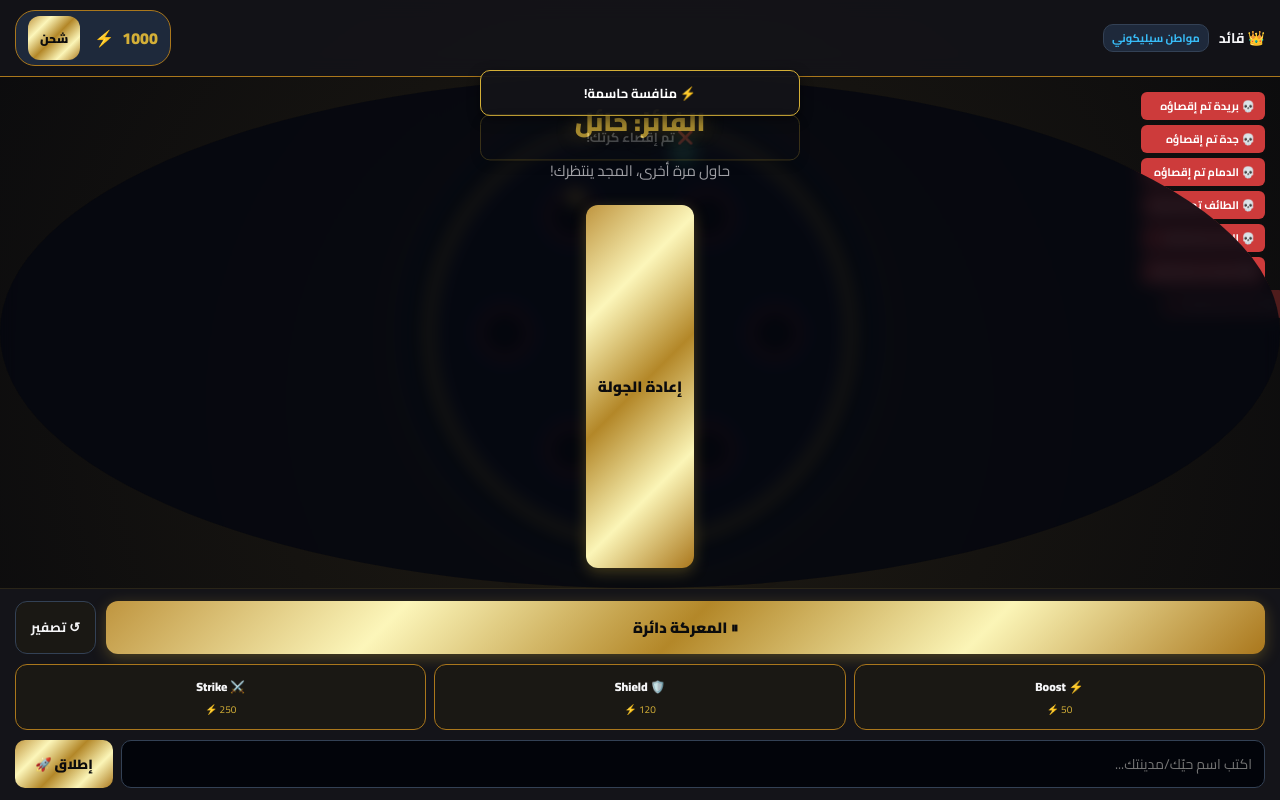
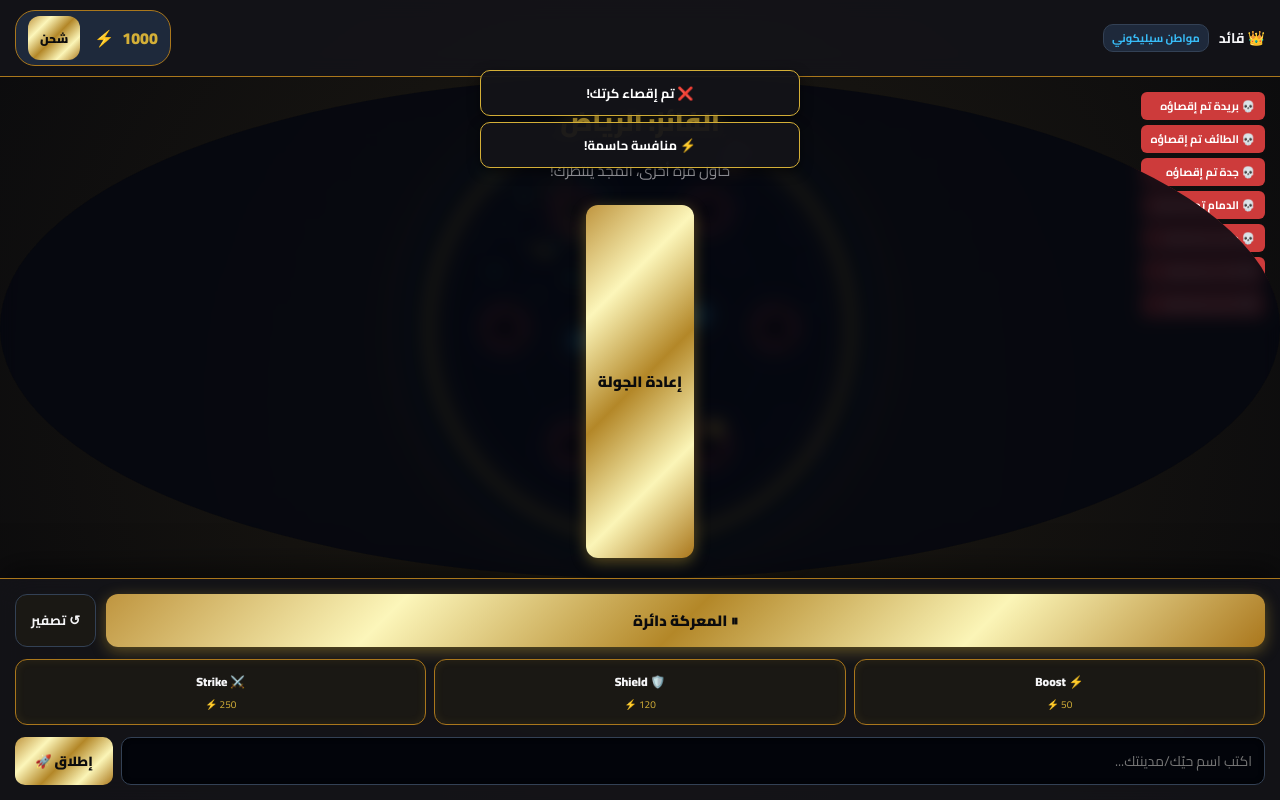
Before and after one commit to mkhld0336-cmyk/dallah-app, a website: page index.html in a window 1280 px wide. Both pictures are taken after a click on the button "▶ ابدأ المعركة". Drawn offline with Linux system fonts and the light colour scheme.

Commit message:
Update index.html

```diff
--- a/index.html
+++ b/index.html
@@ -4,10 +4,10 @@
 <meta charset="UTF-8">
 <meta name="viewport" content="width=device-width, initial-scale=1.0, maximum-scale=1.0, user-scalable=no, viewport-fit=cover">
 <meta name="theme-color" content="#0b0b0d">
-<title>ديربي أرينا الملكي | Royal Derby</title>
+<title>ديربي أرينا الملكي | Royal Derby V6</title>
 <link rel="preconnect" href="https://fonts.googleapis.com">
 <link rel="preconnect" href="https://fonts.gstatic.com" crossorigin>
-<link href="https://fonts.googleapis.com/css2?family=Cairo:wght@400;700;900&family=Cinzel:wght@700;900&display=swap" rel="stylesheet">
+<link href="https://fonts.googleapis.com/css2?family=Cairo:wght@400;700;900&display=swap" rel="stylesheet">
 <!-- Firebase SDK -->
 <script src="https://www.gstatic.com/firebasejs/9.23.0/firebase-app-compat.js"></script>
 <script src="https://www.gstatic.com/firebasejs/9.23.0/firebase-database-compat.js"></script>
@@ -35,7 +35,22 @@
 @keyframes pulseDemo{0%,100%{box-shadow:0 0 10px rgba(212,175,55,.5)}50%{box-shadow:0 0 25px rgba(212,175,55,.9)}}
 
 .arena-container{flex:1;position:relative;display:flex;justify-content:center;align-items:center;padding:10px;overflow:hidden}
-canvas{background:#000;border-radius:50%;box-shadow:0 0 50px rgba(212,175,55,.15),inset 0 0 40px rgba(56,189,248,.25);max-width:100%;max-height:100%;aspect-ratio:1}
+canvas{background:#000;border-radius:50%;box-shadow:0 0 60px rgba(212,175,55,.2),inset 0 0 50px rgba(56,189,248,.3);max-width:100%;max-height:100%;aspect-ratio:1; position:relative; z-index:5;}
+
+/* شبكة الخلفية */
+.arena-grid {
+  position: absolute;
+  width: 90%;
+  height: 90%;
+  border-radius: 50%;
+  background-image:
+    linear-gradient(rgba(56, 189, 248, 0.05) 1px, transparent 1px),
+    linear-gradient(90deg, rgba(56, 189, 248, 0.05) 1px, transparent 1px);
+  background-size: 30px 30px;
+  z-index: 1;
+  pointer-events: none;
+}
+
 .kill-feed{position:absolute;top:15px;right:15px;display:flex;flex-direction:column;gap:5px;pointer-events:none;z-index:10;max-width:200px}
 .kill-item{background:rgba(239,68,68,.85);color:white;padding:4px 10px;border-radius:6px;font-size:11px;font-weight:700;animation:slideIn .3s}
 @keyframes slideIn{from{transform:translateX(30px);opacity:0}to{transform:translateX(0);opacity:1}}
@@ -56,27 +71,28 @@
 .overlay-title{font-size:26px;font-weight:900;color:var(--gold);margin-bottom:10px;text-shadow:0 0 20px rgba(212,175,55,.4)}
 .overlay-sub{font-size:15px;color:var(--muted);margin-bottom:20px}
 
-.controls{padding:12px 15px;background:var(--bg-panel);border-top:1px solid #2a2518;display:flex;flex-direction:column;gap:10px;z-index:20}
+/* تحسين الشريط السفلي */
+.controls{padding:15px;background:rgba(20,20,25,0.85);backdrop-filter:blur(15px);border-top:1px solid var(--gold-dim);display:flex;flex-direction:column;gap:12px;z-index:20;box-shadow:0 -10px 30px rgba(0,0,0,0.5);}
 .main-btns{display:flex;gap:10px}
-.btn-main{flex:1;padding:12px;border-radius:12px;font-weight:900;font-size:15px;background:var(--gold-gradient);color:#0b0b0d;box-shadow:0 4px 15px rgba(212,175,55,.3);border:none}
+.btn-main{flex:1;padding:12px;border-radius:12px;font-weight:900;font-size:15px;background:var(--gold-gradient);color:#0b0b0d;box-shadow:0 4px 15px rgba(212,175,55,.4);border:none}
 .btn-sec{padding:12px 15px;border-radius:12px;font-weight:700;background:var(--bg-card);color:var(--text);border:1px solid #334155;font-family:inherit}
 
 .tactical{display:grid;grid-template-columns:repeat(3,1fr);gap:8px}
-.tac-btn{background:var(--bg-card);border:1px solid var(--gold-dim);padding:10px 6px;border-radius:12px;display:flex;flex-direction:column;align-items:center;justify-content:center;color:var(--text);font-family:inherit}
+.tac-btn{background:var(--bg-card);border:1px solid var(--gold-dim);padding:10px 6px;border-radius:12px;display:flex;flex-direction:column;align-items:center;justify-content:center;color:var(--text);font-family:inherit;box-shadow:inset 0 0 10px rgba(212,175,55,0.1);}
 .tac-btn span{font-size:12px;font-weight:900}
 .tac-btn small{color:var(--gold);font-size:10px;margin-top:2px}
 .tac-btn:disabled{opacity:.5;cursor:not-allowed}
 
 .input-area{display:flex;gap:8px}
-.input-area input{flex:1;background:#02040a;border:1px solid #334155;border-radius:10px;padding:10px 12px;color:white;font-family:inherit;font-size:14px;outline:none}
-.input-area input:focus{border-color:var(--gold)}
+.input-area input{flex:1;background:#02040a;border:1px solid #334155;border-radius:10px;padding:10px 12px;color:white;font-family:inherit;font-size:14px;outline:none;box-shadow:inset 0 0 5px rgba(0,0,0,0.8);}
+.input-area input:focus{border-color:var(--gold);box-shadow:0 0 10px rgba(212,175,55,0.3);}
 .input-area button{background:var(--gold-gradient);color:#0b0b0d;font-weight:900;padding:0 20px;border-radius:10px;font-family:inherit}
 
 .modal{position:fixed;inset:0;background:rgba(0,0,0,.85);display:none;justify-content:center;align-items:center;z-index:100;backdrop-filter:blur(5px)}
 .modal.active{display:flex}
-.modal-content{background:var(--bg-panel);border:2px solid var(--gold);border-radius:20px;padding:20px;width:90%;max-width:380px;text-align:center}
+.modal-content{background:var(--bg-panel);border:2px solid var(--gold);border-radius:20px;padding:20px;width:90%;max-width:380px;text-align:center;box-shadow:0 0 50px rgba(212,175,55,0.2);}
 .pack{background:var(--bg-card);border:1px solid #334155;padding:12px 15px;border-radius:12px;margin-bottom:10px;display:flex;justify-content:space-between;align-items:center;cursor:pointer;color:var(--text);font-family:inherit}
-.pack:hover{border-color:var(--gold)}
+.pack:hover{border-color:var(--gold); background:rgba(212,175,55,0.1);}
 .pack .p-sparks{font-weight:900;color:var(--gold);font-size:15px}
 .pack .p-price{background:#1e293b;padding:4px 10px;border-radius:15px;font-size:13px;border:1px solid #334155;color:var(--muted)}
 
@@ -103,6 +119,7 @@
 </div>
 
 <div class="arena-container">
+  <div class="arena-grid"></div>
   <div class="kill-feed" id="killFeed"></div>
   <div class="fake-chat" id="fakeChat"></div>
   <canvas id="gameCanvas"></canvas>
@@ -166,7 +183,7 @@
    1. FIREBASE & USER DATA (الخزنة والبنك)
    ============================================================ */
 const firebaseConfig = {
-  apiKey: "YOUR_API_KEY", // ضع مفتاح الويب من Firebase هنا لتفعيل المزامنة
+  apiKey: "YOUR_API_KEY", // ضع مفتاح الويب من Firebase هنا لتفعيل المزامنة الحقيقية
   authDomain: "royalderby-89ab1.firebaseapp.com",
   databaseURL: "https://royalderby-89ab1-default-rtdb.firebaseio.com",
   projectId: "royalderby-89ab1",
@@ -379,10 +396,16 @@
     }
   }
 
-  FanAngle+=.035*dt*60; const fanDistSq=(Arena.radius*.25)*(Arena.radius*.25);
+  // 🌀 الفيزياء الجديدة: قلب البلازما (يزيد من قوة الدفع)
+  FanAngle+=.05*dt*60; const fanDistSq=(Arena.radius*.25)*(Arena.radius*.25);
   for(let b of Balls){
     if(!b.alive)continue; const fdx=b.x-Arena.cx,fdy=b.y-Arena.cy;
-    if(fdx*fdx+fdy*fdy<fanDistSq){ const angle=Math.atan2(fdy,fdx); const force=.4*dt*60; b.vx+=Math.cos(angle+Math.PI/2)*force; b.vy+=Math.sin(angle+Math.PI/2)*force; }
+    if(fdx*fdx+fdy*fdy<fanDistSq){
+      const angle=Math.atan2(fdy,fdx);
+      const force=.6*dt*60; // دفع أقوى
+      b.vx+=Math.cos(angle+Math.PI/2)*force; b.vy+=Math.sin(angle+Math.PI/2)*force;
+      if(Math.random() > 0.9) spawnSparks(b.x, b.y, '#38bdf8', 1); // شرارات عند الاصطدام بالشفرة
+    }
   }
 
   for(let i=Particles.length-1;i>=0;i--){ let p=Particles[i]; p.x+=p.vx*dt*60;p.y+=p.vy*dt*60; p.vy+=.1*dt*60;p.life-=dt*1.5; if(p.life<=0)Particles.splice(i,1); }
@@ -417,33 +440,96 @@
   }
 }
 
+/* ============================================================
+   5. RENDER (التصميم الأسطوري الجديد)
+   ============================================================ */
 function render(){
   const w=canvas.width/window.devicePixelRatio,h=canvas.height/window.devicePixelRatio;
   ctx.clearRect(0,0,w,h); if(Arena.radius<=0)return;
+
   ctx.save();
   if(ScreenShake>0){ ctx.translate((Math.random()-.5)*ScreenShake,(Math.random()-.5)*ScreenShake); ScreenShake*=.9;if(ScreenShake<.5)ScreenShake=0; }
 
+  // 1. رسم أرضية الحلبة (شبكة وتوهج)
   ctx.beginPath();ctx.arc(Arena.cx,Arena.cy,Arena.radius,0,Math.PI*2);
-  ctx.fillStyle='#080e1a';ctx.fill(); ctx.strokeStyle='#d4af37';ctx.lineWidth=4; ctx.shadowColor='#d4af37';ctx.shadowBlur=15;ctx.stroke();ctx.shadowBlur=0;
+  ctx.fillStyle='#060b13';ctx.fill();
 
-  for(let h of Holes){
-    ctx.beginPath();ctx.arc(h.x,h.y,h.r*1.3,0,Math.PI*2); ctx.strokeStyle='rgba(239,68,68,.3)';ctx.lineWidth=2;ctx.stroke();
-    ctx.beginPath();ctx.arc(h.x,h.y,h.r,0,Math.PI*2); ctx.fillStyle='#000';ctx.fill(); ctx.strokeStyle='#ef4444';ctx.lineWidth=2;ctx.stroke();
+  // خطوط الشبكة الدائرية
+  ctx.strokeStyle='rgba(56,189,248,0.05)'; ctx.lineWidth=1;
+  for(let r = Arena.radius*0.2; r < Arena.radius; r += Arena.radius*0.2) {
+    ctx.beginPath(); ctx.arc(Arena.cx, Arena.cy, r, 0, Math.PI*2); ctx.stroke();
   }
 
-  ctx.save(); ctx.translate(Arena.cx,Arena.cy);ctx.rotate(FanAngle);
-  for(let i=0;i<4;i++){ ctx.rotate(Math.PI/2); ctx.beginPath();ctx.moveTo(0,0); ctx.lineTo(Arena.radius*.22,-Arena.radius*.06); ctx.lineTo(Arena.radius*.22,Arena.radius*.06); ctx.fillStyle='rgba(56,189,248,.4)';ctx.fill(); }
+  // الحافة الذهبية
+  ctx.beginPath();ctx.arc(Arena.cx,Arena.cy,Arena.radius,0,Math.PI*2);
+  ctx.strokeStyle='#d4af37';ctx.lineWidth=5; ctx.shadowColor='#d4af37';ctx.shadowBlur=25;ctx.stroke();ctx.shadowBlur=0;
+
+  // 2. رسم الثقوب السوداء (دوامة)
+  for(let h of Holes){
+    // توهج خارجي
+    let grad = ctx.createRadialGradient(h.x, h.y, h.r*0.2, h.x, h.y, h.r*1.5);
+    grad.addColorStop(0, 'rgba(239,68,68,0.6)');
+    grad.addColorStop(1, 'rgba(239,68,68,0)');
+    ctx.beginPath();ctx.arc(h.x,h.y,h.r*1.5,0,Math.PI*2); ctx.fillStyle=grad;ctx.fill();
+
+    // الدوامة (Swirl)
+    ctx.save(); ctx.translate(h.x, h.y); ctx.rotate(Date.now()*0.002);
+    for(let i=0; i<3; i++){
+        ctx.rotate(Math.PI*2/3);
+        ctx.beginPath(); ctx.ellipse(0, h.r*0.3, h.r*0.8, h.r*0.2, 0, 0, Math.PI*2);
+        ctx.fillStyle = 'rgba(0,0,0,0.8)'; ctx.fill();
+    }
+    ctx.restore();
+
+    ctx.beginPath();ctx.arc(h.x,h.y,h.r*0.6,0,Math.PI*2); ctx.fillStyle='#000';ctx.fill();
+    ctx.strokeStyle='#ef4444';ctx.lineWidth=2;ctx.stroke();
+  }
+
+  // 3. رسم قلب البلازما (بدلاً من المروحة المملة)
+  ctx.save(); ctx.translate(Arena.cx,Arena.cy); ctx.rotate(FanAngle);
+
+  // الشفرات الدوارة
+  for(let i=0;i<4;i++){
+    ctx.rotate(Math.PI/2);
+    ctx.beginPath();
+    ctx.moveTo(0,0);
+    ctx.lineTo(Arena.radius*.3, -Arena.radius*.05);
+    ctx.lineTo(Arena.radius*.35, 0);
+    ctx.lineTo(Arena.radius*.3, Arena.radius*.05);
+    ctx.fillStyle='rgba(56,189,248,0.6)';
+    ctx.shadowColor = '#38bdf8'; ctx.shadowBlur = 15;
+    ctx.fill();
+    ctx.shadowBlur = 0;
+  }
   ctx.restore();
 
+  // نواة الطاقة النابضة
+  let pulse = 1 + Math.sin(Date.now()*0.005)*0.1;
+  let coreGrad = ctx.createRadialGradient(Arena.cx, Arena.cy, 0, Arena.cx, Arena.cy, Arena.radius*.15 * pulse);
+  coreGrad.addColorStop(0, '#fff');
+  coreGrad.addColorStop(0.5, '#d4af37');
+  coreGrad.addColorStop(1, 'rgba(212,175,55,0)');
+  ctx.beginPath(); ctx.arc(Arena.cx, Arena.cy, Arena.radius*.15 * pulse, 0, Math.PI*2); ctx.fillStyle = coreGrad; ctx.fill();
+
+  // 4. رسم الجزيئات
   for(let p of Particles){ ctx.globalAlpha=p.life;ctx.fillStyle=p.color; ctx.beginPath();ctx.arc(p.x,p.y,p.size,0,Math.PI*2);ctx.fill(); }
   ctx.globalAlpha=1;
 
+  // 5. رسم الكرات
   for(let b of Balls){
     if(!b.alive)continue;
-    ctx.save(); ctx.shadowColor=b.color;ctx.shadowBlur=b.isPlayer?18:10;
+    ctx.save(); ctx.shadowColor=b.color;ctx.shadowBlur=b.isPlayer?20:12;
     ctx.beginPath();ctx.arc(b.x,b.y,b.r,0,Math.PI*2); ctx.fillStyle=b.color;ctx.fill();ctx.shadowBlur=0;
-    if(b.shield){ ctx.beginPath();ctx.arc(b.x,b.y,b.r+6,0,Math.PI*2); ctx.strokeStyle='rgba(56,189,248,.9)';ctx.lineWidth=3;ctx.stroke(); }
+
+    // تأثير زجاجي داخلي للكرة
+    let bGrad = ctx.createRadialGradient(b.x - b.r*0.3, b.y - b.r*0.3, b.r*0.1, b.x, b.y, b.r);
+    bGrad.addColorStop(0, 'rgba(255,255,255,0.4)');
+    bGrad.addColorStop(1, 'rgba(0,0,0,0.2)');
+    ctx.beginPath();ctx.arc(b.x,b.y,b.r,0,Math.PI*2); ctx.fillStyle=bGrad;ctx.fill();
+
+    if(b.shield){ ctx.beginPath();ctx.arc(b.x,b.y,b.r+6,0,Math.PI*2); ctx.strokeStyle='rgba(56,189,248,0.9)';ctx.lineWidth=3;ctx.stroke(); }
     if(b.isPlayer){ ctx.beginPath();ctx.arc(b.x,b.y,b.r+4,0,Math.PI*2); ctx.strokeStyle='#d4af37';ctx.lineWidth=2.5;ctx.stroke(); }
+
     ctx.fillStyle='#fff'; ctx.font=`bold ${Math.max(9,b.r*.75)}px Cairo`; ctx.textAlign='center';ctx.textBaseline='middle'; ctx.fillText(b.name,b.x,b.y);
     ctx.restore();
   }
@@ -456,7 +542,7 @@
 }
 
 /* ============================================================
-   5. GAME ENGINE & UI CONTROLLER
+   6. GAME ENGINE & UI CONTROLLER
    ============================================================ */
 const GameEngine={
   startBattle(){
@@ -554,7 +640,6 @@
   }
 };
 
-// دالة الشراء الحقيقية عبر PayPal
 const PaymentSystem={
   buyPayPal(amount, url){
     AudioFX.click();
@@ -567,7 +652,7 @@
 };
 
 /* ============================================================
-   6. GHOST BUTTON (الزر الشبح)
+   7. GHOST BUTTON (الزر الشبح)
    ============================================================ */
 let secretTapCount = 0;
 document.getElementById('secretTrigger').addEventListener('click', (e) => {
@@ -588,7 +673,7 @@
 });
 
 /* ============================================================
-   7. BOOT
+   8. BOOT
    ============================================================ */
 function boot(){
   resizeCanvas(); UIController.updateUI(); transitionTo(STATES.LOBBY);
```
